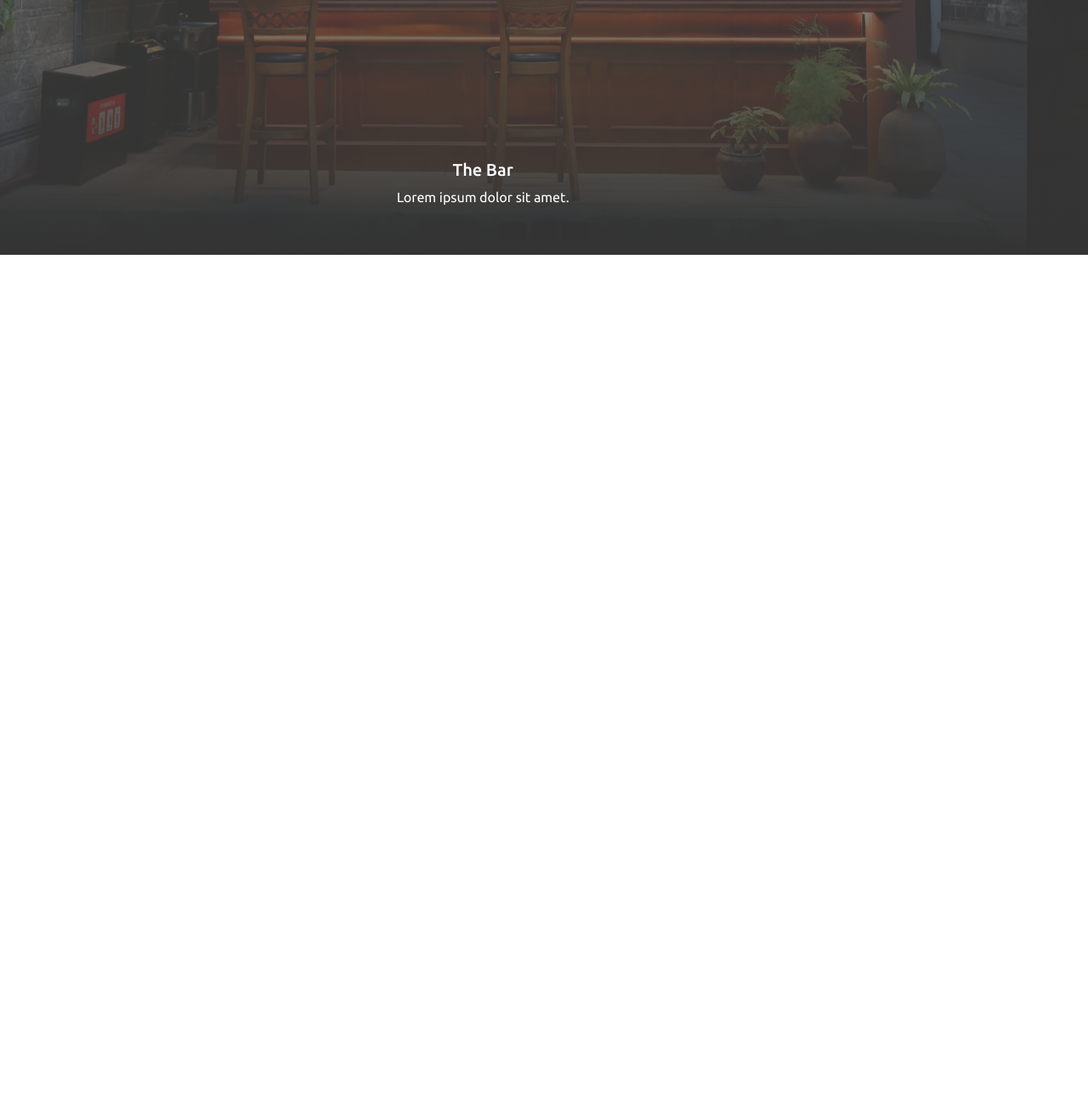
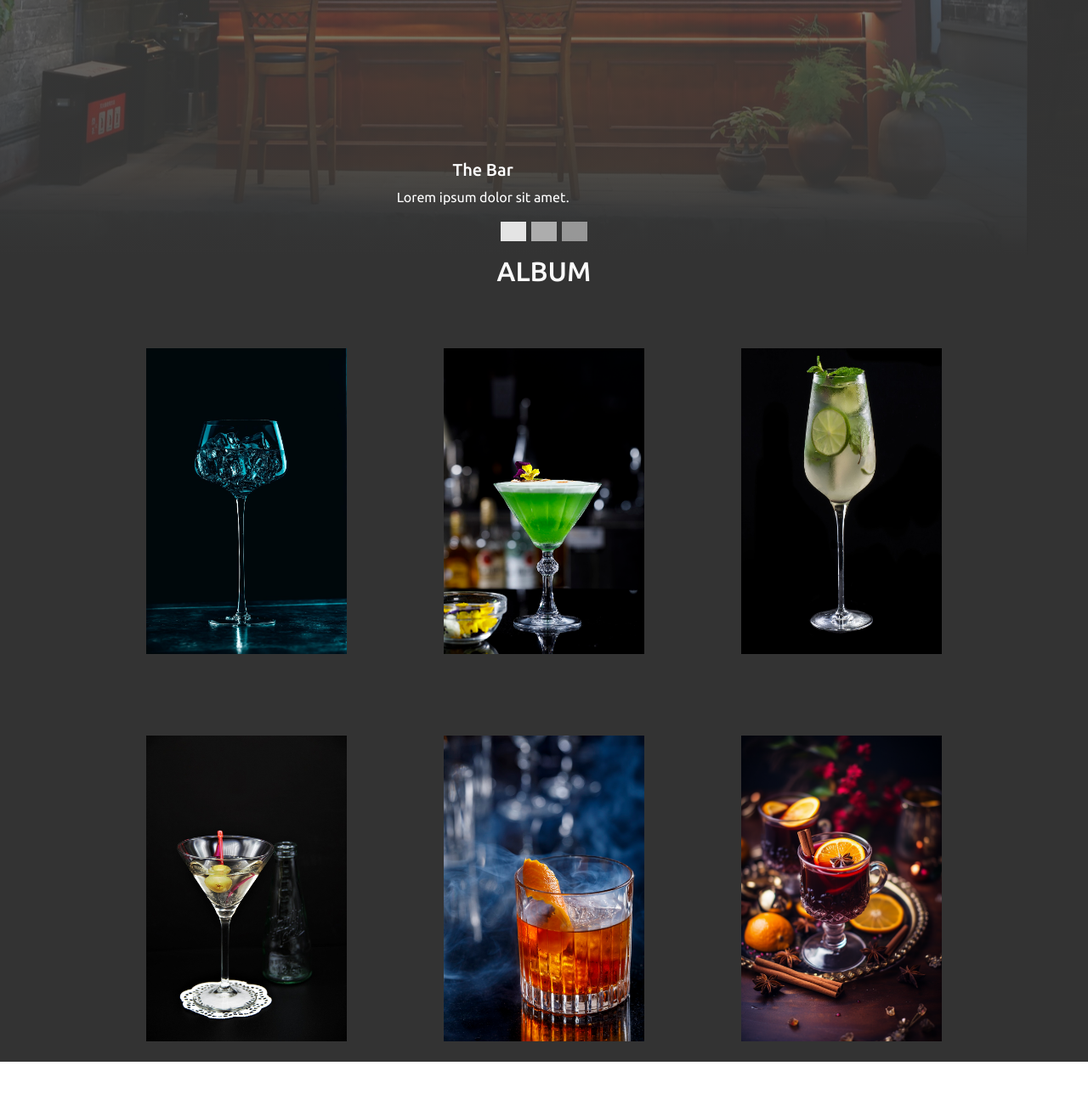
Before and after one commit to MemeGas94/Live-Coding-Cocktails-Samuele-Gastaldi, a plain HTML site: page index.html in a window 1280 px wide. Shown: the part 580-1868 px from the top of the page at 85% size. Before the commit the page ends 880 px from the top, so only its background shows below. Drawn offline with nearby package versions, Linux system fonts and the light colour scheme.

Commit message:
sezione card finita

```diff
--- a/index.html
+++ b/index.html
@@ -157,6 +157,100 @@
           </button>
 
         </div>
+      </div>
+    </div>
+
+    <!-- end carousel -->
+
+  </header>
+
+  <!-- END HEADER -->
+
+  <!-- INIZIO MAIN -->
+  <main>
+
+    <div>
+
+
+      <h2 class="text-center tx-Bianco">ALBUM</h2>
+
+
+    </div>
+
+
+    <section class="container mt-5">
+
+      <div class="row justify-content-evenly align-items-center">
+
+        <article class="col-12 col-md-3 card-custom my-4">
+
+
+          <img src="./media/media/immagini/cocktail vetro.jpg" alt="" class="img-card img-fluid">
+
+
+
+        </article>
+
+        <article class="col-12 col-md-3 card-custom my-4">
+
+
+          <img src="./media/media/immagini/cocktail verde.jpg" alt="" class="img-card img-fluid">
+
+
+
+        </article>
+
+        <article class="col-12 col-md-3 card-custom my-4">
+
+
+          <img src="./media/media/immagini/hugo.jpg" alt="" class="img-card img-fluid">
+
+
+
+        </article>
+
+
+
+
+
+      </div>
+
+      <!-- SECONDA ROW -->
+
+      <div class="row justify-content-evenly align-items-center my-5">
+
+        <article class="col-12 col-md-3 card-custom my-4">
+
+
+          <img src="./media/media/immagini/martini.jpg" alt="" class="img-card img-fluid">
+
+
+
+        </article>
+
+        <article class="col-12 col-md-3 card-custom my-4">
+
+
+          <img src="./media/media/immagini/old fashioned.jpg" alt="" class="img-card img-fluid">
+
+
+
+        </article>
+
+        <article class="col-12 col-md-3 card-custom my-4">
+
+
+          <img src="./media/media/immagini/vin bruleè.png" alt="" class="img-card img-fluid">
+
+
+
+        </article>
+
+
+
+
+
+      </div>
 
 
 
@@ -185,13 +279,6 @@
 
 
 
-        <!-- end carousel -->
-
-
-
-
-      </div>
-    </div>
 
 
 
@@ -204,9 +291,101 @@
 
 
 
-  </header>
 
-  <!-- END HEADER -->
+
+
+
+
+
+
+
+
+
+
+
+
+
+
+
+
+
+
+
+    </section>
+
+
+
+
+
+
+
+
+
+
+
+
+
+
+
+
+
+
+
+
+
+
+
+
+
+
+
+
+
+
+  </main>
+  <!-- FINE MAIN -->
+
+
+
+
+
+
+
+
+
+
+
+
+
+
+
+
+
+
+
+
+
+
+
+
+
+
+
+
+
+
+
+
+
+
+
+
+
+
+
+
+
+
 
 
 
--- a/style.css
+++ b/style.css
@@ -41,7 +41,7 @@ h1,h2,h3,h4,h5 .h1,.h2,.h3,.h4,.h5{
     color: var(--GrigioScuro);
 }
 
-.txBianco{
+.tx-Bianco{
     color: var(--Bianco);
 }
 
@@ -127,5 +127,44 @@ header{
 .carousel-indicators [data-bs-target]{
     background-color: var(--GrigioScuro);
     background-clip: unset;
+    background: var(--Bianco);
+
 
 }
+
+main{
+    background-color: var(--GrigioScuro);
+}
+
+
+/* css sezione card */
+
+.card-custom{
+    height: 360px;
+    width: 260px;
+    position: relative;
+}
+
+.img-card{
+    height: 360px;
+    width: 260px;
+}
+
+.card-custom::after{
+    content: "";
+    height: 360px;
+    width: 235px;
+    position: absolute;
+    background: linear-gradient(rgba(271,250,0,0.2), rgba(51,51,51,0.5));
+    top: auto;
+    left: 0.33cm;
+    opacity: 0;
+    transition: 1s;
+
+
+
+}
+.card-custom:hover::after{
+    opacity: 1;
+
+}
```
